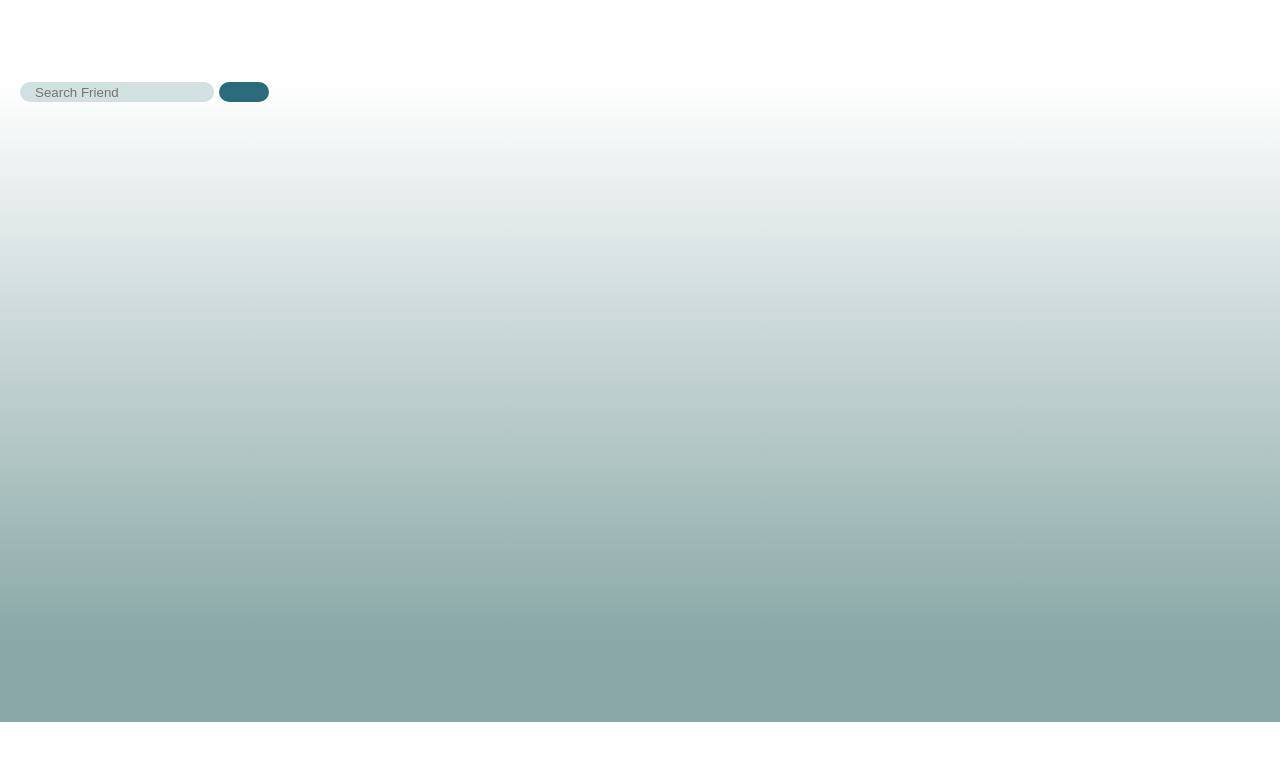
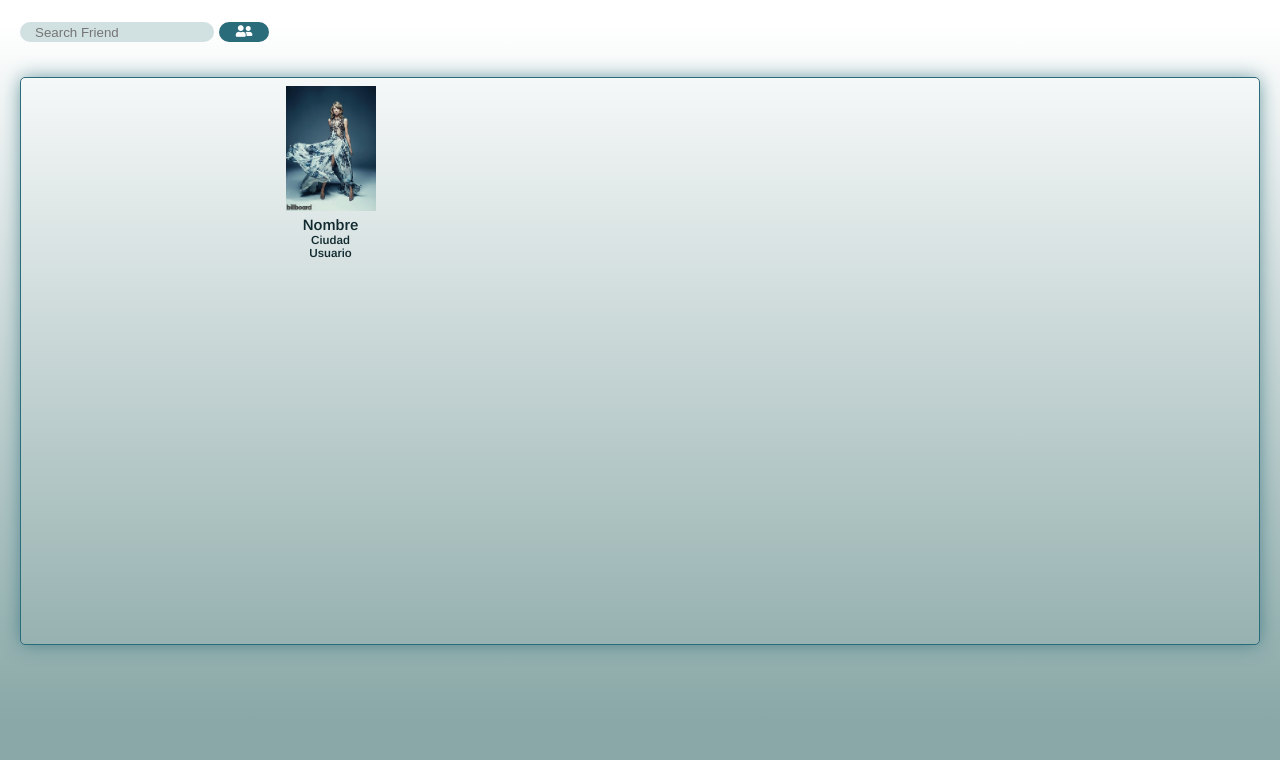
Before and after one commit to ClaudiaBStein/evaluacion-extra-m-dulo-2, a website: page public/index.html in a window 1280 px wide. Shown: the part 78-838 px from the top of the page. Before the commit the page ends 800 px from the top, so only its background shows below. Drawn offline with nearby package versions, Linux system fonts and the light colour scheme; files that its build step writes are made by us from their sources.

Commit message:
html and css basic done

```diff
--- a/public/index.html
+++ b/public/index.html
@@ -8,7 +8,19 @@
       href="https://fonts.googleapis.com/css?family=Roboto&display=swap"
       rel="stylesheet"
     />
+    <link
+      rel="stylesheet"
+      href="https://use.fontawesome.com/releases/v5.15.4/css/all.css"
+      integrity="sha384-DyZ88mC6Up2uqS4h/KRgHuoeGwBcD4Ng9SiP4dIRy0EXTlnuz47vAwmeGwVChigm"
+      crossorigin="anonymous"
+    />
     <link rel="stylesheet" href="./assets/css/main.css" />
+    <link rel="preconnect" href="https://fonts.googleapis.com" />
+    <link rel="preconnect" href="https://fonts.gstatic.com" crossorigin />
+    <link
+      href="https://fonts.googleapis.com/css2?family=Arimo:wght@400;500;600&display=swap"
+      rel="stylesheet"
+    />
     <link rel="icon" href="./assets/images/favicon.png" />
   </head>
 
@@ -35,6 +47,23 @@
             <i class="fas fa-user-friends main__form--button--icon"></i>
           </button>
         </form>
+        <div>
+          <section class="main__section" id="demo">
+            <div class="main__section--container">
+              <img
+                class="main__section--container--img"
+                id=""
+                src="./assets/images/tay-billboard.jpg"
+                alt=""
+              />
+              <div class="main__section--container--text">
+                <h1 class="main__section--container--text--name">Nombre</h1>
+                <h3 class="main__section--container--text--city">Ciudad</h3>
+                <h3 class="main__section--container--text--user">Usuario</h3>
+              </div>
+            </div>
+          </section>
+        </div>
       </main>
 
       <footer class="footer"></footer>
--- a/src/scss/pages/_index.scss
+++ b/src/scss/pages/_index.scss
@@ -1,4 +1,5 @@
 page {
   height: 100vh;
   width: 100vw;
+  overflow: scroll;
 }
--- a/src/scss/partials/_footer.scss
+++ b/src/scss/partials/_footer.scss
@@ -1,6 +1,6 @@
 .footer {
   background: rgba(137, 168, 167, 1);
-  height: 10vh;
+  height: 132px;
   width: 100%;
   border-top: #89a8a7;
 }
--- a/src/scss/partials/_header.scss
+++ b/src/scss/partials/_header.scss
@@ -1,6 +1,6 @@
 .header {
   margin: 0;
-  height: 20vh;
+  height: 100px;
   width: 100%;
   &__img {
     height: 75px;
--- a/src/scss/partials/_main.scss
+++ b/src/scss/partials/_main.scss
@@ -5,9 +5,9 @@
     rgba(255, 255, 255, 1) 0%,
     rgba(137, 168, 167, 1) 100%
   );
-  height: 70vh;
+  height: 700px;
   &__form {
-    height: 100px;
+    height: 35px;
     width: 100%;
     display: flex;
     flex-direction: row;
@@ -33,11 +33,54 @@
       justify-content: center;
       align-items: center;
       text-transform: lowercase;
+      &--icon {
+        display: flex;
+        flex-direction: column;
+        justify-content: center;
+        align-items: center;
+        height: 10px;
+        width: 10px;
+        color: white;
+      }
+    }
+  }
+  &__section {
+    display: grid;
+    grid-template-columns: 1fr 1fr;
+    overflow: scroll;
+    scroll-behavior: smooth;
+    height: 568px;
+    border: #2b6c7b solid 1px;
+    border-radius: 5px;
+    margin: 20px;
+    &--container {
+      display: flex;
+      flex-direction: column;
+      justify-content: center;
+      align-items: center;
+      height: 188px;
+      width: 100%;
+      &--img {
+        height: 125px;
+        width: 90px;
+      }
+      &--text {
+        font-family: "Arimo", sans-serif;
+        font-size: 10px;
+        display: flex;
+        flex-direction: column;
+        align-items: center;
+        justify-content: center;
+        margin-top: 5px;
+        color: #102a30;
+      }
     }
   }
 }
-.fas {
-  height: 10px;
-  width: 10px;
-  color: white;
+#demo {
+  -webkit-box-shadow: 0px 0px 19px -1px rgba(43, 108, 123, 0.7);
+  box-shadow: 0px 0px 19px -1px rgba(43, 108, 123, 0.7);
 }
+.friended {
+  border: #ffffff 1px solid;
+}
```
Also changed, not shown: src/html/index.html (+12 -0 lines), src/html/partials/main.html (+17 -0 lines), public/assets/css/main.css, public/assets/images/blue-taylor.jpg (added), public/assets/images/tay-billboard.jpg (added), src/images/blue-taylor.jpg (added), src/images/tay-billboard.jpg (added), 1 other file.
